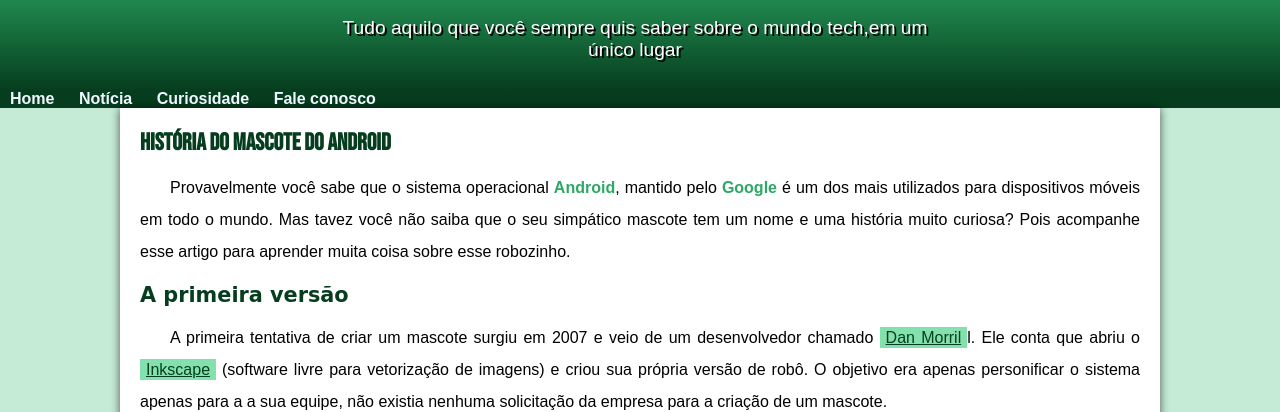
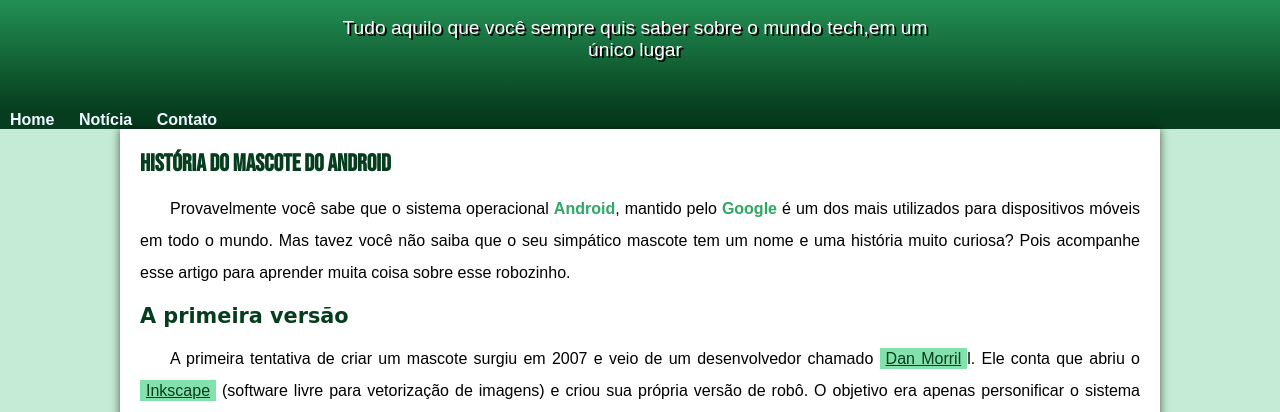
Before and after one commit to Cristiano202/projeto-androdio, a plain HTML site: page index.html in a window 1280 px wide. Shown: the part 100-512 px from the top of the page. Drawn offline with Linux system fonts and the light colour scheme.

Commit message:
poblema de padding corrigido

```diff
--- a/estilo/style.css
+++ b/estilo/style.css
@@ -55,6 +55,7 @@ header > p{
     max-width: 600px;
     padding-right: 10px;
     margin: auto;
+    padding-bottom: 50px;
     text-shadow: 2px 2px 0px rgb(0, 0,0.514);
 }
 nav {
--- a/index.html
+++ b/index.html
@@ -15,8 +15,7 @@
     <nav>
         <a href="#">Home</a>
         <a href="#">Notícia</a>
-        <a href="#">Curiosidade</a>
-        <a href="#">Fale conosco</a>
+        <a href="#">Contato</a>
     </nav>
     <main>
         <article>
```
